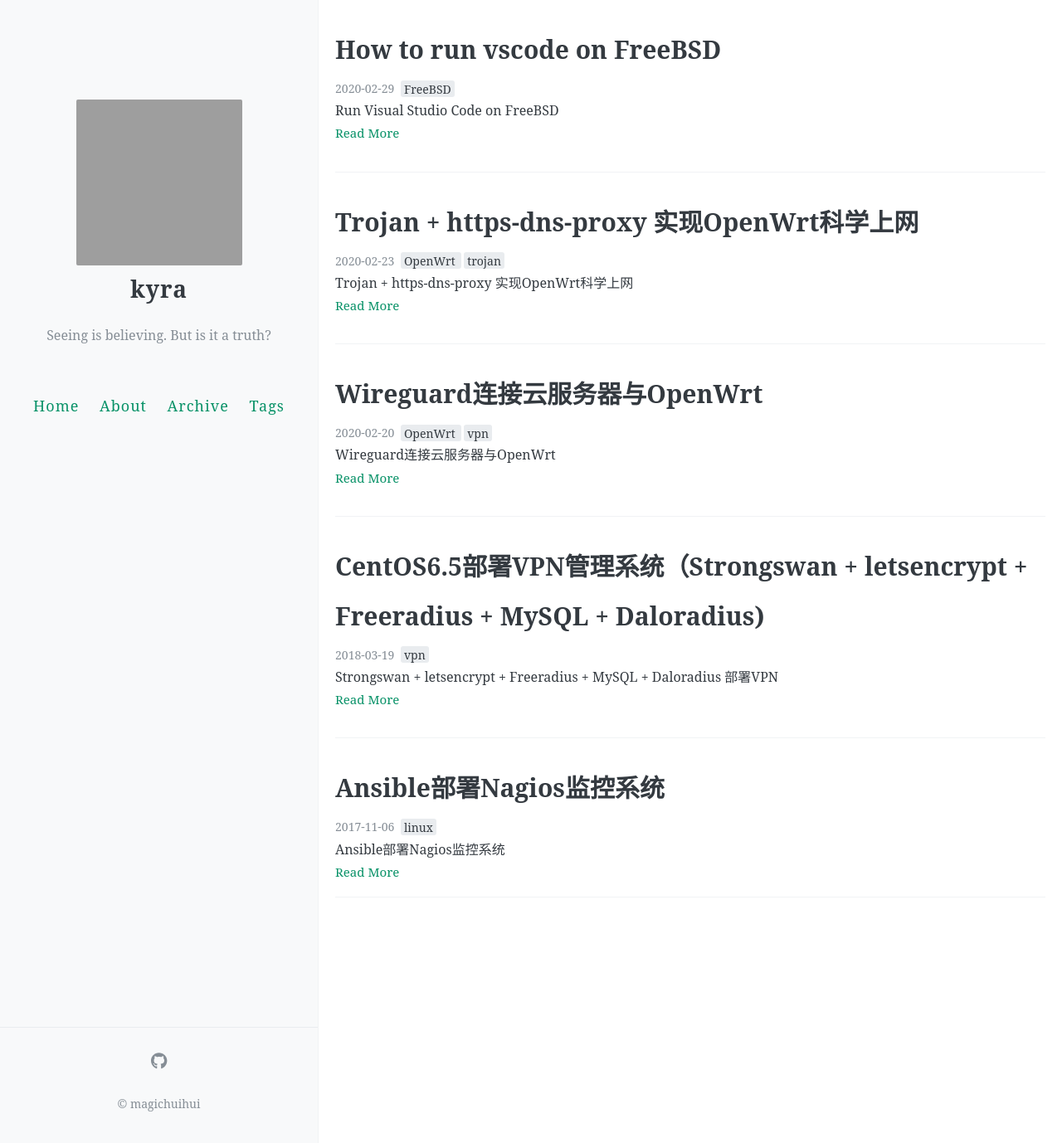
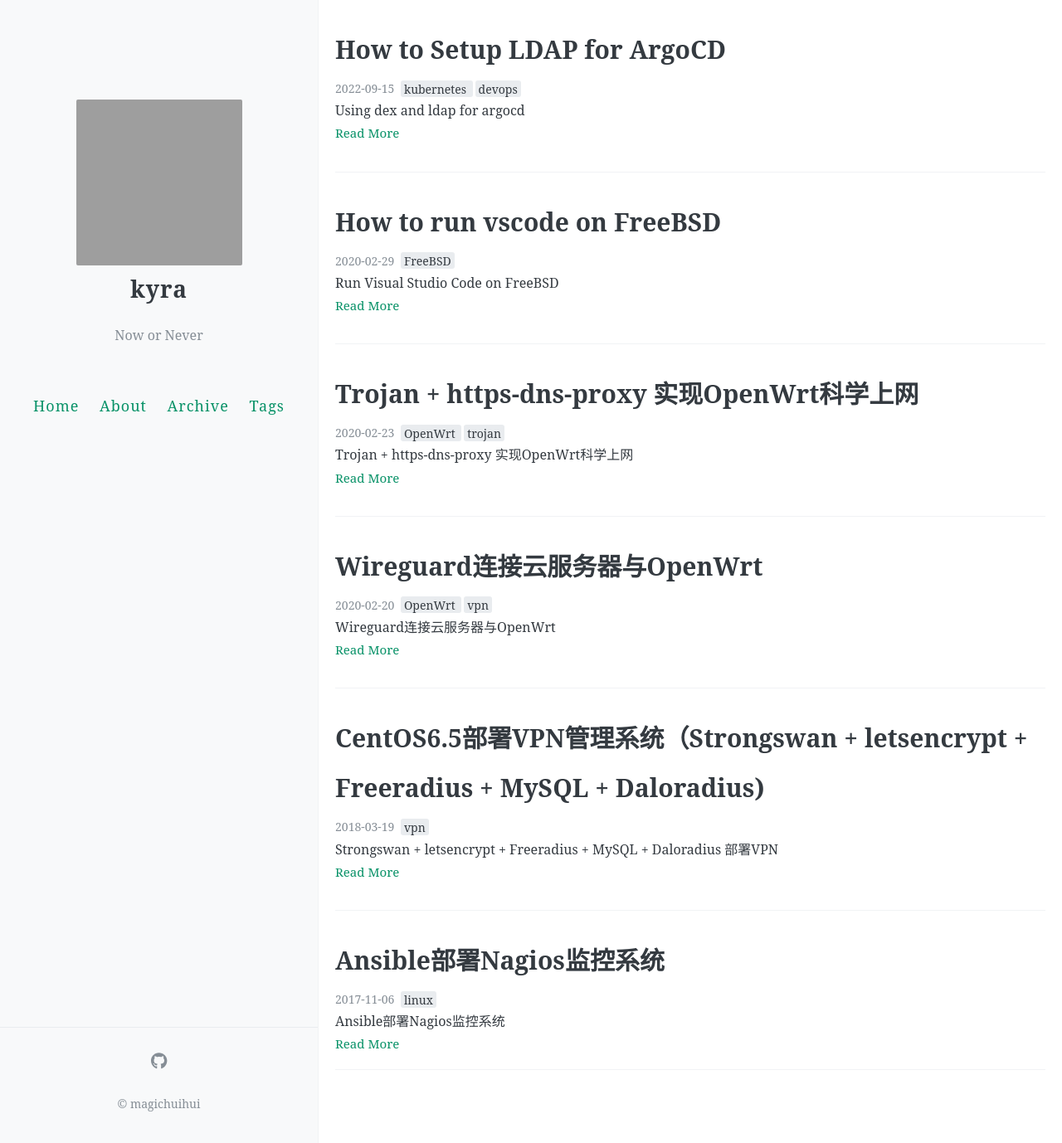
Before and after one commit to magichuihui/magichuihui.github.io, a Jekyll site: the page built from index.html, in a window 1280 px wide and 1378 px high. Shown: the whole window at 83% size. Built offline with Jekyll 4.4.1, drawn with Linux system fonts in a browser that asks for light colours; nearby versions of some CDN libraries; the list of posts is cut into pages by our own code; comment, search, counter and statistics services are not loaded; some of the changed lines change nothing that is shown; grey boxes are pictures that could not be loaded.

Commit message:
blog: how to setup ldap for argocd
fix: github markdown

fix: github pages format

fix: typo

blog: how to setup ldap for argocd

blog: how to setup ldap for argocd

````diff
--- a/_config.yml
+++ b/_config.yml
@@ -7,7 +7,7 @@
 # 井号后面的文字是说明文档，不会被程序读取。
 name: kyra
 # 描述/签名
-description: Seeing is believing. But is it a truth?
+description: Now or Never
 
 #
 # 下面的设定都是可选的
--- /dev/null
+++ b/_posts/2022-09-15-how-to-setup-LDAP-for-ArgoCD.md
@@ -0,0 +1,106 @@
+---
+layout: post
+title: How to Setup LDAP for ArgoCD
+excerpt: Using dex and ldap for argocd
+date: 2022-09-15
+tags: [kubernetes, devops]
+comments: true
+---
+
+We will use Dex to delegate authentication to an external LDAP provider.
+
+## 1. Patch the configmap `argocd-cm` with LDAP settings
+
+```bash
+cat <<'EOF' | kubectl -n argocd patch cm argocd-cm --patch -
+apiVersion: v1
+data:
+  url: https://argocd.example.dev
+  dex.config: |
+    connectors:
+    - type: ldap
+      name: freeipa
+      id: ldap
+      config:
+        host: "master.ipa.example.com:389"
+        insecureNoSSL: true
+        insecureSkipVerify: true
+        bindDN: "$dex.ldap.bindDN"
+        bindPW: "$dex.ldap.bindPW"
+        usernamePrompt: Username
+        userSearch:
+          baseDN: "cn=users,cn=accounts,dc=ipa,dc=example,dc=com"
+          filter: ""
+          username: uid
+          idAttr: uid
+          emailAttr: mail
+          nameAttr: displayName
+        groupSearch:
+          baseDN: "cn=groups,cn=accounts,dc=ipa,dc=example,dc=com"
+          filter: "(objectClass=groupOfNames)"
+          userAttr: DN
+          groupAttr: member
+          nameAttr: cn
+EOF
+
+
+# check the cm `argocd-cm`
+kubectl get cm argocd-cm -n argocd -o yaml
+```
+
+> *NOTE: Variables dex.ldap.bindDN and dex.ldap.bindPW are defined in argocd-secret below.*
+
+## 2. Patch the secret `argocd-secret`
+
+```bash
+cat <<'EOF' | kubectl -n argocd patch secret argocd-secret --patch -
+apiVersion: v1
+kind: Secret
+metadata:
+  name: argocd-secret
+  namespace: argocd
+stringData:
+  dex.ldap.bindDN: <uid=xxxxx,cn=users,cn=accounts,dc=ipa,dc=example,dc=com>
+  dex.ldap.bindPW: <PASSWORD>
+EOF
+```
+
+## 3. Restart the dex-server and argocd-server once the configmap and secret patched.
+
+```bash
+kubectl delete pod -l app.kubernetes.io/name: argocd-dex-server -n argocd
+kubectl delete pod -l app.kubernetes.io/name: argocd-server -n argocd
+```
+
+## 4. Access the UI by clicking `LOG IN VIA FREEIPA`
+
+![argocd](/images/argocd.png)
+
+## 5. Configure RBAC for LDAP
+
+ArgoCD has two pre-defined roles below.
+
+- role: readonly - read-only access to all resources
+
+- role: admin - unrestricted access to all resources
+
+We will create groups `ops & dev` on LDAP, ops for admin and dev for readonly.
+
+Now patch the cm `argocd-rbac-cm`.
+
+```bash
+cat <<"EOF" | kubectl -n argocd apply -f -
+apiVersion: v1
+kind: ConfigMap
+metadata:
+  name: argocd-rbac-cm
+  namespace: argocd
+data:
+  policy.default: role:none
+  scopes: '[groups, email]'
+  policy.csv: |
+    p, role:none, *, *, */*, deny
+    g, dev, role:readonly
+    g, ops, role:admin
+EOF
+```
````
Also changed, not shown: images/argocd.png (added).
